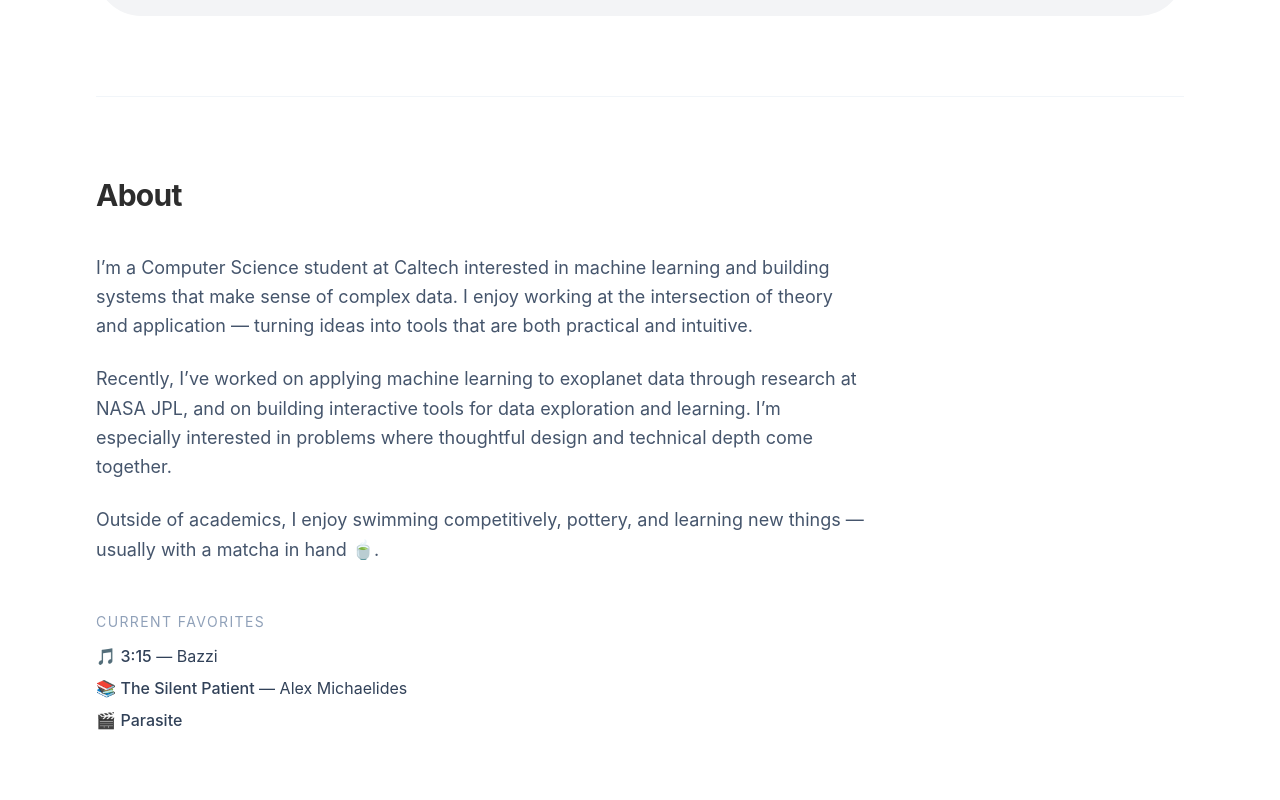
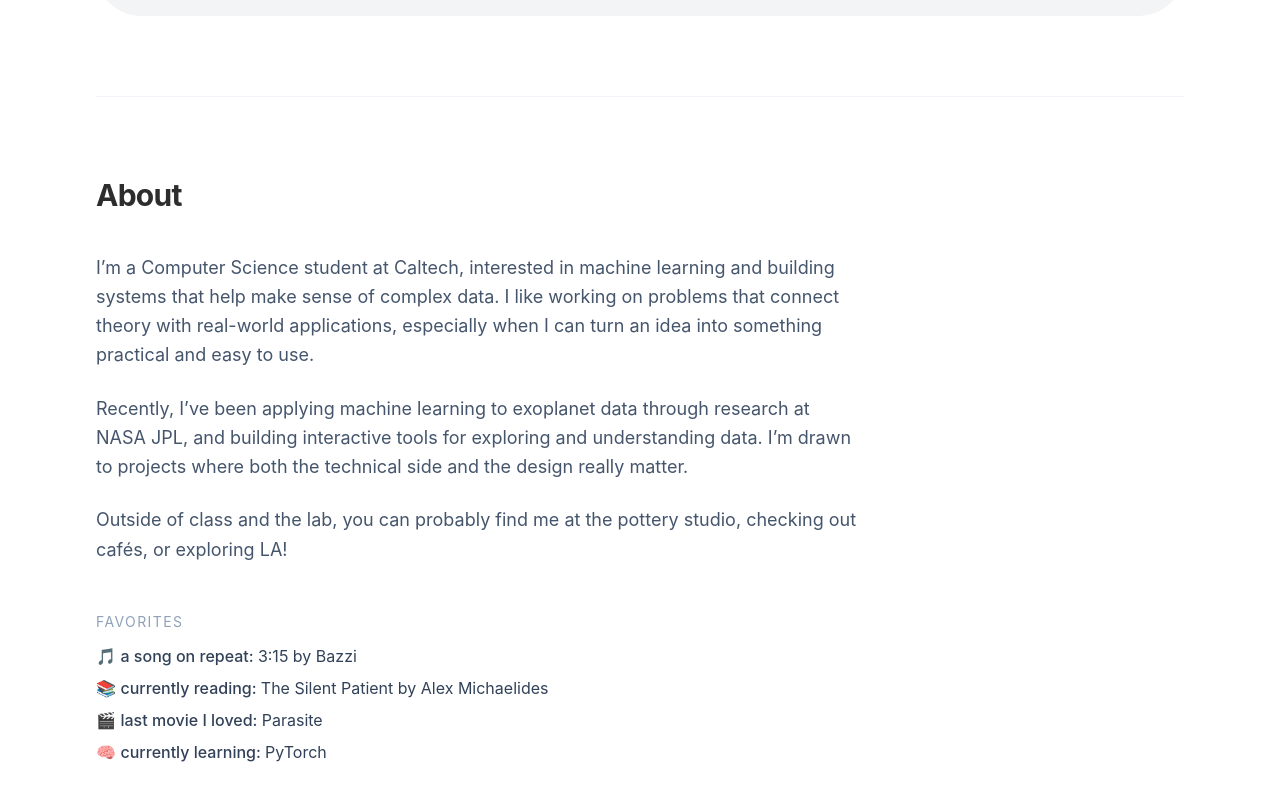
Before and after one commit to elingu3/elizabeth-nguyen, a React (Vite) app: page / in a window 1280 px wide. Shown: the part 1483-2283 px from the top of the page. Built offline with nearby package versions, Linux system fonts and the light colour scheme.

Commit message:
update about section

```diff
--- a/src/App.tsx
+++ b/src/App.tsx
@@ -174,27 +174,29 @@ const logos: Record<string, string> = {
 
   <div className="max-w-3xl text-lg text-slate-600 leading-relaxed space-y-6">
     <p>
-      I’m a Computer Science student at Caltech interested in machine learning and building systems that make sense of complex data. I enjoy working at the intersection of theory and application — turning ideas into tools that are both practical and intuitive.
-    </p>
+  I’m a Computer Science student at Caltech, interested in machine learning and building systems that help make sense of complex data. I like working on problems that connect theory with real-world applications, especially when I can turn an idea into something practical and easy to use.
+</p>
 
-    <p>
-      Recently, I’ve worked on applying machine learning to exoplanet data through research at NASA JPL, and on building interactive tools for data exploration and learning. I’m especially interested in problems where thoughtful design and technical depth come together.
-    </p>
+<p>
+  Recently, I’ve been applying machine learning to exoplanet data through research at NASA JPL, and building interactive tools for exploring and understanding data. I’m drawn to projects where both the technical side and the design really matter.
+</p>
 
-    <p>
-      Outside of academics, I enjoy swimming competitively, pottery, and learning new things — usually with a matcha in hand 🍵.
-    </p>
+<p>
+  Outside of class and the lab, you can probably find me at the pottery studio, checking out cafés, or exploring LA!
+</p>
 
     {/* Current Favorites */}
     <div className="pt-6">
       <h3 className="text-sm uppercase tracking-widest text-slate-400 mb-3">
-        Current Favorites
+        Favorites
       </h3>
 
       <ul className="space-y-2 text-base text-slate-700">
-        <li>🎵 <span className="font-medium">3:15</span> — Bazzi</li>
-        <li>📚 <span className="font-medium">The Silent Patient</span> — Alex Michaelides</li>
-        <li>🎬 <span className="font-medium">Parasite</span></li>
+
+        <li>🎵 <span className="font-medium">a song on repeat: </span>3:15 by Bazzi </li>
+        <li>📚 <span className="font-medium">currently reading: </span>The Silent Patient by Alex Michaelides</li>
+        <li>🎬 <span className="font-medium">last movie I loved: </span>Parasite</li>
+        <li>🧠 <span className="font-medium">currently learning: </span>PyTorch</li>
       </ul>
     </div>
   </div>
```
